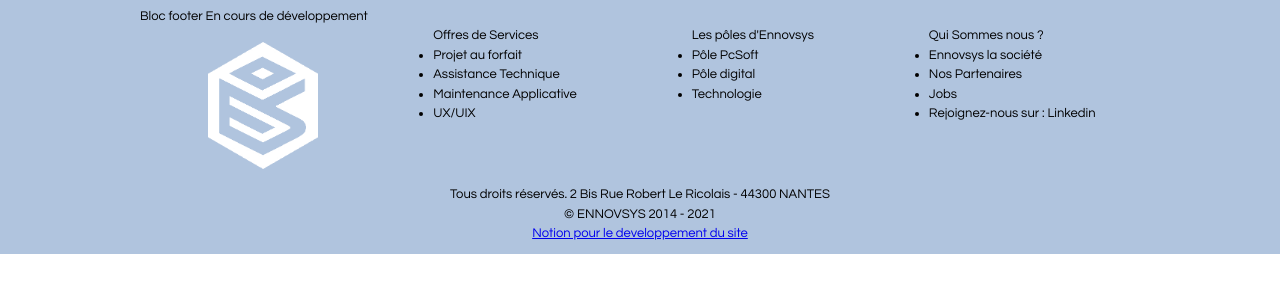
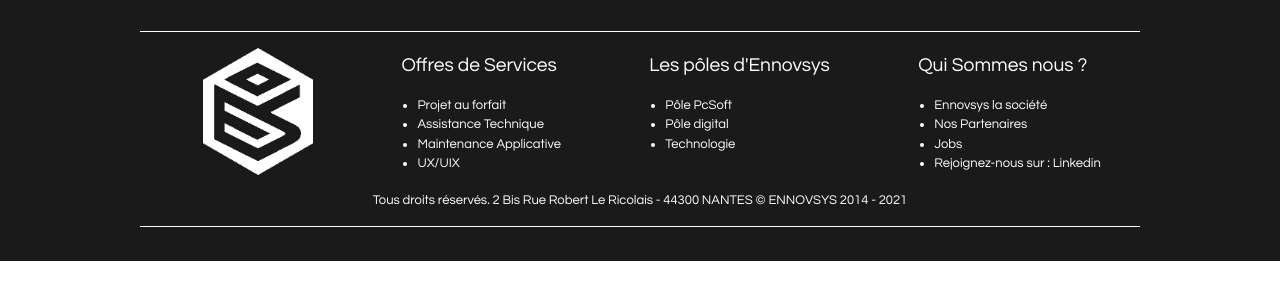
Before and after one commit to EnnovSys-admin/siteEnnovsys, a Gatsby site: page / in a window 1280 px wide. Shown: the part 89-388 px from the top of the page. Built offline with nearby package versions, Linux system fonts and the light colour scheme; Gatsby itself is replaced by a stand-in of ours.

Commit message:
Update design Foorter

```diff
--- a/src/components/Footer/footer.css
+++ b/src/components/Footer/footer.css
@@ -1,12 +1,15 @@
 Footer {
-  background-color: lightsteelblue;
+  background-color: rgb(26, 26, 26);
   padding: 10px;
+  color: white;
 }
 
 .conteneur {
   max-width: 1000px;
   margin: 0 auto;
   font-size: small;
+  margin-top: 1.5rem;
+  margin-bottom: 1.5rem;
 }
 
 .footer_align {
@@ -17,4 +20,15 @@ Footer {
 
 .society {
   text-align: center;
+  margin-bottom: 1rem;
 }
+
+.listFooter_tiltle {
+  list-style: none;
+  font-size: 1.2rem;
+  margin-bottom: 1rem;
+  margin-left: -1rem;
+}
+.footerLine {
+  border-bottom: 1px solid white;
+}
--- a/src/components/Footer/footer.js
+++ b/src/components/Footer/footer.js
@@ -1,6 +1,6 @@
 import * as React from "react"
 //import PropTypes from "prop-types"
-import { Link } from "gatsby"
+/*import { Link } from "gatsby"*/
 import { StaticImage } from "gatsby-plugin-image"
 import "../base.css"
 import "./footer.css"
@@ -8,7 +8,7 @@ import "./footer.css"
 const Footer = () => (
   <footer>
     <div className="conteneur">
-      Bloc footer En cours de développement
+      <div className="footerLine"></div>
       <div className="footer_align">
         <div className="logo">
           <StaticImage
@@ -20,41 +20,35 @@ const Footer = () => (
             className="logo-icone"
           />
         </div>
-        <div className="List 1">
-          <ul>
-            <div>Offres de Services</div>
+
+        <ul className="listFooter">
+          <li className="listFooter_tiltle">Offres de Services</li>
           <li>Projet au forfait </li>
           <li>Assistance Technique</li>
           <li>Maintenance Applicative</li>
           <li>UX/UIX</li>
         </ul>
-        </div>
-        <div className="List 2">
-          <ul>
-            <div>Les pôles d'Ennovsys</div>
+
+        <ul className="listFooter">
+          <li className="listFooter_tiltle">Les pôles d'Ennovsys</li>
           <li>Pôle PcSoft</li>
           <li>Pôle digital</li>
           <li>Technologie</li>
         </ul>
-        </div>
 
-        <div className="List 3">
-          <ul>
-            <div>Qui Sommes nous ?</div>
+        <ul className="listFooter">
+          <li className="listFooter_tiltle">Qui Sommes nous ?</li>
           <li>Ennovsys la société</li>
           <li>Nos Partenaires</li>
           <li>Jobs</li>
           <li>Rejoignez-nous sur : Linkedin </li>
         </ul>
       </div>
+      <div className="society">
+        Tous droits réservés. 2 Bis Rue Robert Le Ricolais - 44300 NANTES ©
+        ENNOVSYS 2014 - {new Date().getFullYear()}{" "}
       </div>
-      <div className="society">
-        Tous droits réservés. 2 Bis Rue Robert Le Ricolais - 44300 NANTES
-        <p> © ENNOVSYS 2014 - {new Date().getFullYear()}</p>{" "}
-        <Link to="https://www.notion.so/3cc002ea82d346bcae03c6bf055c83e0?v=e0b42fe419d34e00b26fc081136bf3ba">
-          Notion pour le developpement du site
-        </Link>
-      </div>
+      <div className="footerLine"></div>
     </div>
   </footer>
 )
```
Also changed, not shown: src/images/backgroundGrey.jpg (added). Lines whose indentation alone changed are shown as unchanged.
